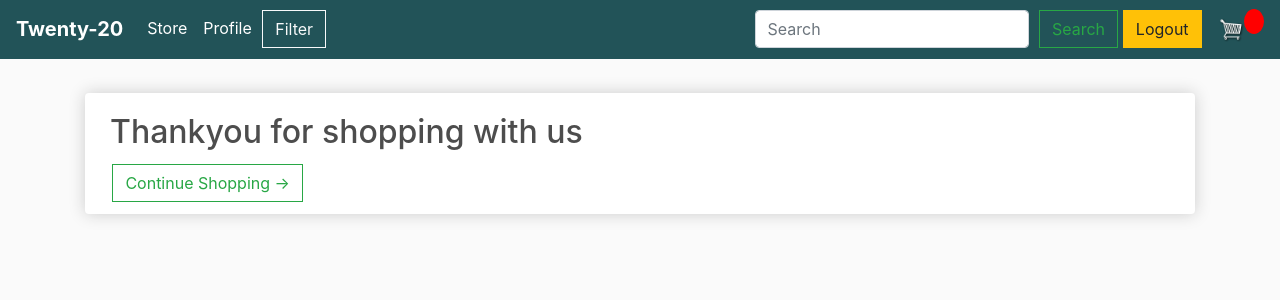
After one commit to saiyadfaizan/ecomm, a Django app: page /success/ in a window 1280 px wide. The commit adds this page. Shown: the top 300 px of the page. Run offline with Django 3.2, Linux system fonts and the light colour scheme; a user stored in the database is signed in; tables that the repository leaves empty hold one stand-in row (values such as "Sample post"); parts of the project's set-up code (start-up, migrations or seed data) failed here and were passed over; some libraries are stand-ins or nearby versions.

Commit message:
adding celery

```diff
--- a/ecom/__init__.py
+++ b/ecom/__init__.py
@@ -0,0 +1,3 @@
+from .celery import app as celery_app
+
+__all__ = ('celery_app',)
--- a/static/css/main.css
+++ b/static/css/main.css
@@ -26,7 +26,7 @@ h1,h2,h3,h4,h5,h6{
 }
 
 .bg-dark{
-	background-color: #4f868c!important;
+	background-color: #225358!important;
 }
 
 #cart-icon{
--- /dev/null
+++ b/store/tasks.py
@@ -0,0 +1,18 @@
+import email
+from django.core.mail import send_mail
+from django.conf import settings
+from celery import shared_task
+from django.template.loader import render_to_string
+
+
+@shared_task
+def send_email_task(email):
+    template = render_to_string('store/email_template.html')
+
+    print(email)
+    send_mail('Thanks for shopping with us',
+    template,
+    settings.EMAIL_HOST_USER,
+    [email])
+
+    return None
--- /dev/null
+++ b/store/templates/store/email_template.html
@@ -0,0 +1,5 @@
+Hello,
+
+Just wanted to thank you for shopping with us. We hope that you are satisfied with the quality.
+
+Team Twenty-20 (sent via celery)
--- a/store/templates/store/main.html
+++ b/store/templates/store/main.html
@@ -6,7 +6,7 @@
 <head>
     <title>Twenty-20</title>
 
-    <link rel="shortcut icon" type="image/jpg" href="/static/images/icon.png">
+    <link rel="shortcut icon" type="image/png" href="/static/images/icon.png">
 
     <meta name="viewport" content="width=device-width, initial-scale=1, maximum-scale=1, minimum-scale=1" />
 
--- a/store/templates/store/order_detail.html
+++ b/store/templates/store/order_detail.html
@@ -63,10 +63,8 @@
                     </tr>
                     <tr>
                         <td class="text-left" colspan="2">
-                            <b>Shipping Address:</b> <br>
-                            {{ShippingAddress.address}}
-
-
+                            <b>Transaction id:</b> <br>
+                            {{order.transaction_id}}
                         </td>
                         <td class="text-left" colspan="2">
                             <b>Payment Details:</b> <br>
--- /dev/null
+++ b/store/templates/store/success.html
@@ -0,0 +1,21 @@
+{% extends 'store/main.html' %}
+{% load static %}
+{% block content %}
+
+    <div class="row">
+        <div class="col-lg-12">
+            <div class="box-element">
+
+                <div class="col-lg-6">
+                    <h2>Thankyou for shopping with us</h2>
+                </div>
+
+                <div class="col-lg-6">
+                    <a class="btn btn-outline-success" href="{% url 'store' %}">Continue Shopping &#x2192;</a>
+                </div>
+
+            </div>
+
+        </div>
+    </div>
+{% endblock content %}
--- a/store/urls.py
+++ b/store/urls.py
@@ -18,6 +18,7 @@ urlpatterns = [
     path('order/<int:order_id>', ViewOrder.as_view(), name='order_detail'),
     path('search/', SearchView.as_view(), name='search'),
     path('category/', views.category, name='category'),
+    path('success/', views.success, name='success'),
 
 
     path('signup/', SignUpView.as_view(), name='signup'),
--- a/store/views.py
+++ b/store/views.py
@@ -1,7 +1,6 @@
 
 import datetime as dt
 import json
-from itertools import product
 from json import loads
 
 from django.conf import settings
@@ -11,9 +10,11 @@ from django.contrib.auth.forms import (AuthenticationForm, PasswordChangeForm,
                                        UserCreationForm)
 from django.contrib.auth.mixins import LoginRequiredMixin
 from django.contrib.messages.views import SuccessMessageMixin
+from django.core.mail import EmailMessage
 from django.db.models import Q
 from django.http import HttpResponse, HttpResponseRedirect, JsonResponse
 from django.shortcuts import render
+from django.template.loader import render_to_string
 from django.urls import reverse, reverse_lazy
 from django.views import generic
 from django.views.generic import FormView, ListView, View
@@ -22,6 +23,7 @@ from django.views.generic.edit import CreateView
 from .filters import CategoryFilter
 from .forms import EditUserProfileForm, UpdateUserForm, UserRegisterForm
 from .models import *
+from .tasks import send_email_task
 
 
 class SignUpView(SuccessMessageMixin, CreateView):
@@ -272,7 +274,13 @@ def category(request):
 
 	return render(request, 'store/category.html', context)
 
+def success(request):
 
+    send_email_task(request.user.email)
+    customer = request.user.customer
+    context = {'customer':customer}
+
+    return render(request, 'store/success.html', context)
 
 '''
 sb-d4n3y4174201@personal.example.com
```
Also changed, not shown: ecom/celery.py (added, +8 -0 lines), ecom/settings.py (+13 -0 lines), requirements.txt (+4 -16 lines), store/templates/store/checkout.html (+6 -6 lines), README.md, static/images/icon.png, 1 other file.
